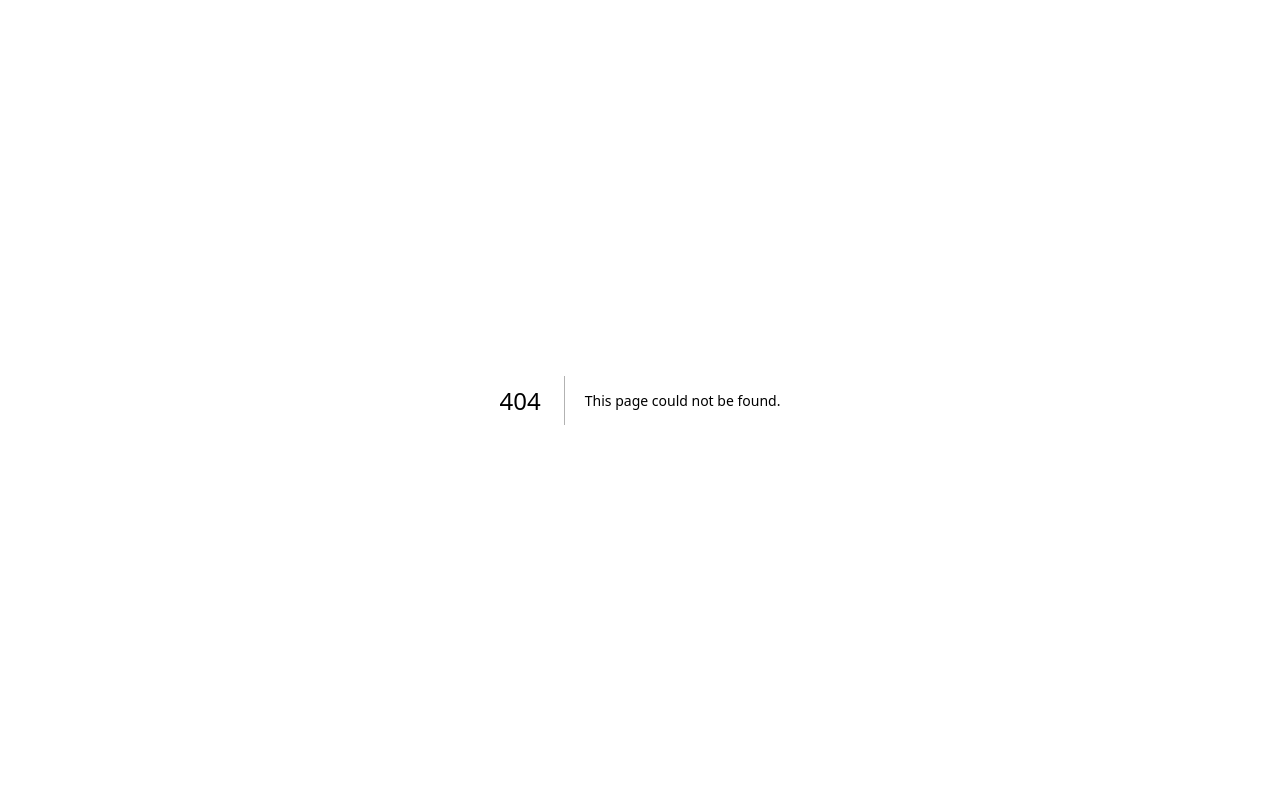
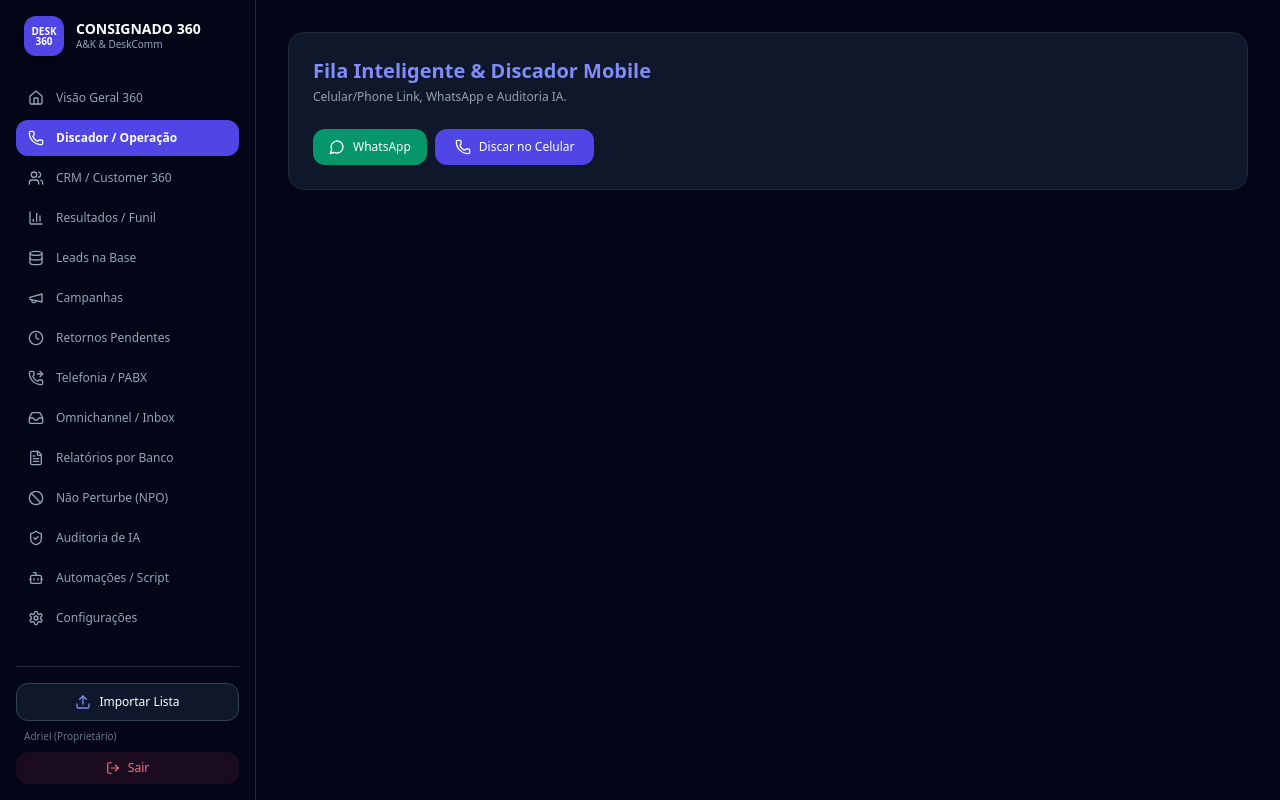
Before and after one commit to adrielmatos/consignado-discadora, a Next.js app in the folder web/: page /operacao in a window 1280 px wide. Before the commit this address had no page. Built offline with nearby package versions, Linux system fonts and the light colour scheme.

Commit message:
feat(web): add operation shell

```diff
--- /dev/null
+++ b/web/app/operacao/page.tsx
@@ -0,0 +1,10 @@
+'use client';
+import { useState } from 'react';
+import Sidebar from '@/components/Sidebar';
+import { Phone, MessageCircle } from 'lucide-react';
+import { telephony } from '@/lib/telephonyService';
+
+export default function OperacaoPage() {
+  const [lead,setLead]=useState({id:'123e4567-e89b-12d3-a456-426614174000',nome:'Maria Silva Santos',cpf:'123.456.789-00',telefone:'79999999999',margem_disponivel:'450.00'});
+  return <div className="flex bg-slate-950 text-slate-100 min-h-screen"><Sidebar userRole="DONO"/><main className="flex-1 p-8"><div className="bg-slate-900 border border-slate-800 rounded-2xl p-6"><h1 className="text-xl font-bold text-indigo-400">Fila Inteligente &amp; Discador Mobile</h1><p className="text-xs text-slate-400 mt-1">Celular/Phone Link, WhatsApp e Auditoria IA.</p><div className="mt-6 flex gap-2"><button onClick={()=>telephony.openWhatsApp(lead.telefone,`Olá ${lead.nome}, sou da equipe de crédito consignado da A&K. Podemos fazer uma simulação?`)} className="bg-emerald-600 text-white text-xs px-4 py-2.5 rounded-xl flex gap-2"><MessageCircle className="w-4 h-4"/> WhatsApp</button><button onClick={()=>telephony.makeCall(lead.telefone)} className="bg-indigo-600 text-white text-xs px-5 py-2.5 rounded-xl flex gap-2"><Phone className="w-4 h-4"/> Discar no Celular</button></div></div></main></div>;
+}
```
